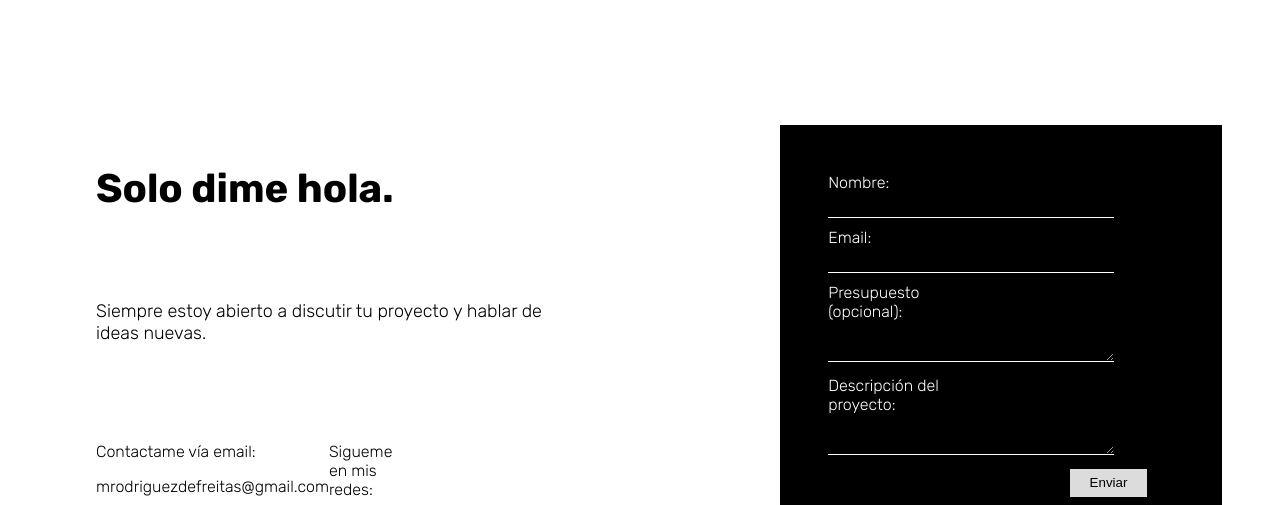
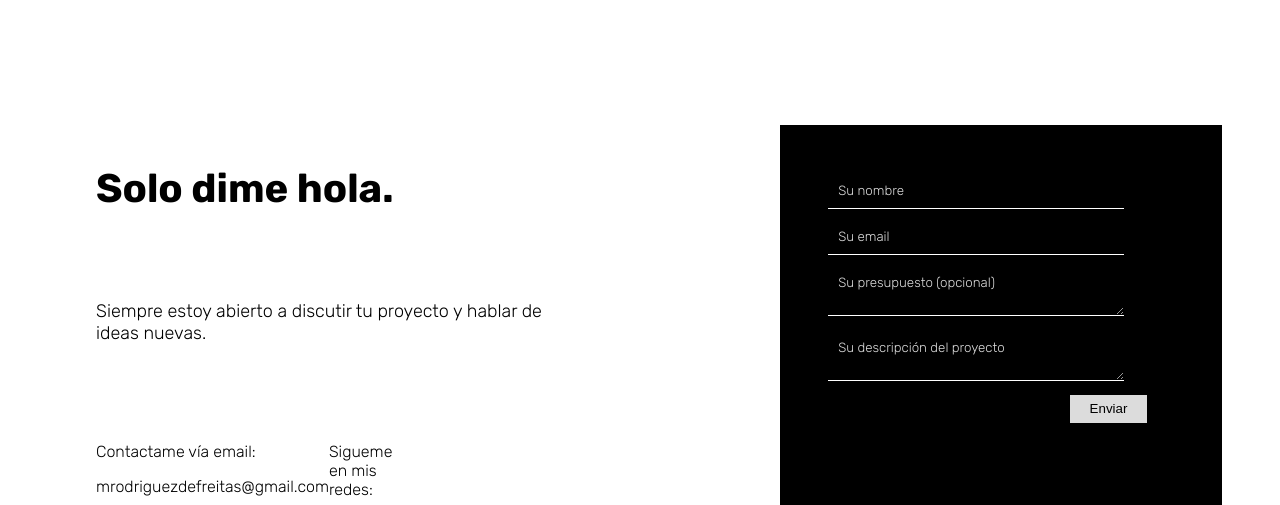
Before and after one commit to mrodriguezdefreitas/miPortfolio, a plain HTML site: page index.html in a window 1280 px wide. Shown: the part 2842-3347 px from the top of the page. Drawn offline with nearby package versions, Linux system fonts and the light colour scheme.

Commit message:
cambios en el formulario

```diff
--- a/estilo.css
+++ b/estilo.css
@@ -256,7 +256,7 @@ font-size: 1.2rem;
 
   input, textarea {
     width: 200%;
-    padding: 5px;
+    padding: 10px;
     margin-bottom: 10px;
     border: none;
      border-bottom: 1px solid white;
@@ -279,3 +279,17 @@ input[type="submit"] {
     margin-left: 40%;
     padding-top: 6rem;
   }
+  input[type="text"]::placeholder {
+    color: gainsboro;
+    font-family: 'Rubik', sans-serif;
+  }
+
+  input[type="email"]::placeholder {
+    color: gainsboro;
+    font-family: 'Rubik', sans-serif;
+ }
+
+  textarea::placeholder {
+    color: gainsboro;
+    font-family: 'Rubik', sans-serif;
+  }
--- a/index.html
+++ b/index.html
@@ -149,17 +149,14 @@
 
         <div class="formularioContacto">
             <form class="formularioContacto">
-                <label for="nombre">Nombre:</label>
-                <input type="text" id="nombre" name="nombre" required>
 
-                <label for="email">Email:</label>
-                <input type="email" id="email" name="email" required>
+                <input type="text" id="nombre" name="nombre" required placeholder="Su nombre">
 
-                <label for="mensaje1">Presupuesto (opcional):</label>
-                <textarea id="mensaje1" name="mensaje1" required></textarea>
+                <input type="email" id="email" name="email" required placeholder="Su email">
 
-                <label for="mensaje2">Descripción del proyecto:</label>
-                <textarea id="mensaje2" name="mensaje2" required></textarea>
+                <textarea id="mensaje1" name="mensaje1" required placeholder="Su presupuesto (opcional)"></textarea>
+
+                <textarea id="mensaje2" name="mensaje2" required placeholder="Su descripción del proyecto"></textarea>
 
                 <input type="submit" value="Enviar">
               </form>
```
